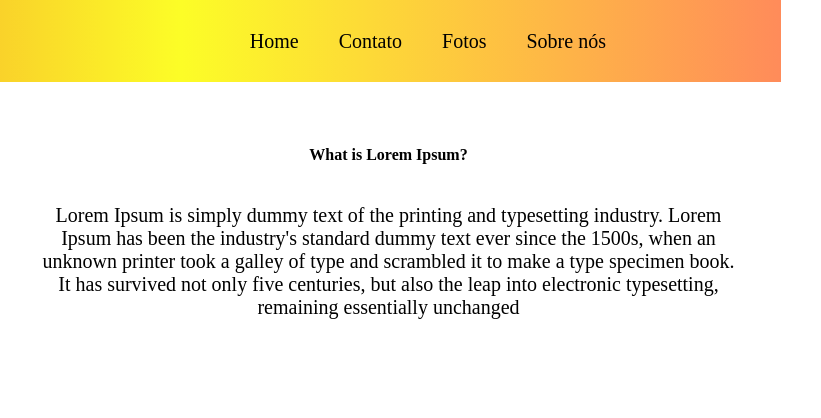
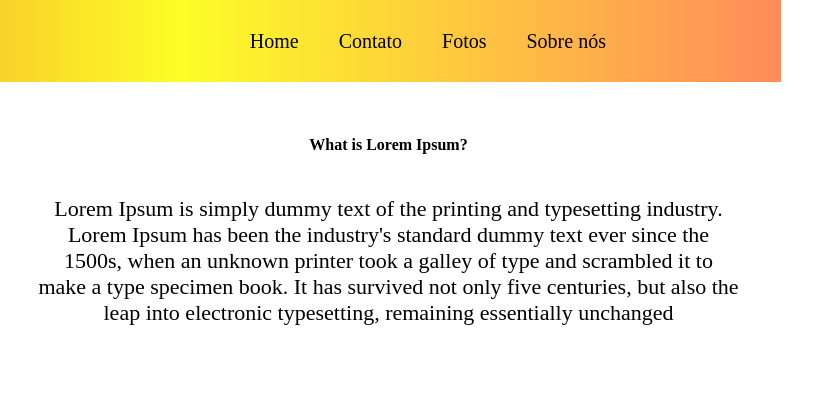
Before and after one commit to juanddsilva/Site-Hamburgueria, a plain HTML site: page index.html in a window 1280 px wide. Shown: the top 418 px of the page, 459-1280 px from the left. Drawn offline with Linux system fonts and the light colour scheme.

Commit message:
Update style.css

```diff
--- a/style.css
+++ b/style.css
@@ -63,8 +63,8 @@
 }
 
 .sobre-paragrafo {
-    font-size: 20px;
-    padding: 40px;
+    font-size: 22px;
+    padding: 42px;
 }
 
 .oferecimento {
```
